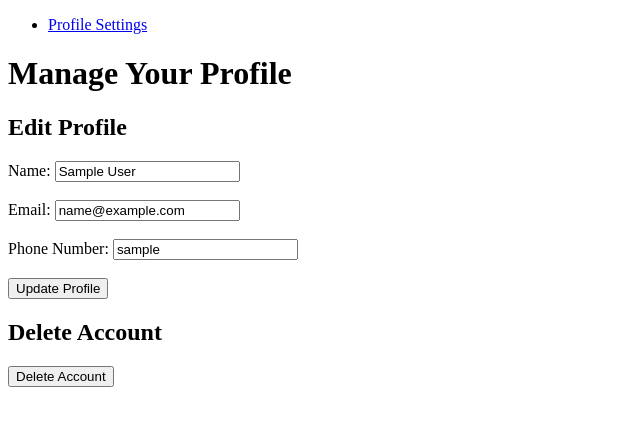
After one commit to alyee18/Lari-Lari-MMU, a Flask app: page /runner_profile in a window 1280 px wide. The commit adds this page. Shown: the top 426 px of the page, without its empty margins (0-640 px from the left). Run offline with Flask 3, Linux system fonts and the light colour scheme; the visitor is signed in with stand-in values (Sample User, id 1); data comes from the database, SQL or seed files in the repository; both versions use the stored data as it was after the commit.

Commit message:
i did runnerprofile

```diff
--- a/app.py
+++ b/app.py
@@ -46,6 +46,73 @@ def task_management(task_type):
 @app.route('/progress_tracking')
 def progress_tracking():
     return render_template('progress_tracking.html')
+
+@app.route('/runner_profile')
+def runner_profile():
+    if session.get('role') != 'runner':
+        flash("You do not have permission to access this page.", "error")
+        return redirect(url_for('index'))
+
+    conn = get_db_connection()
+    cursor = conn.cursor()
+    cursor.execute("SELECT * FROM users WHERE username = ?", (session['username'],))
+    user = cursor.fetchone()
+    conn.close()
+
+    return render_template('runner_profile.html', user=user)
+
+@app.route('/update_profile', methods=['POST'])
+def update_profile():
+    if 'username' not in session:
+        flash("You need to log in to access this page.", "error")
+        return redirect(url_for('login'))
+
+    name = request.form.get('name')
+    email = request.form.get('email')
+    phone_no = request.form.get('phone_no')
+
+    if not all([name, email, phone_no]):
+        flash("All fields are required.", "error")
+        return redirect(url_for('runner_profile'))
+
+    conn = get_db_connection()
+    cursor = conn.cursor()
+
+    cursor.execute(
+        """
+        UPDATE users
+        SET name = ?, email = ?, phone_no = ?
+        WHERE username = ?
+        """,
+        (name, email, phone_no, session['username'])
+    )
+    conn.commit()
+    conn.close()
+
+    flash("Profile updated successfully.", "success")
+    return redirect(url_for('runner_profile'))
+
+@app.route('/delete_account', methods=['POST'])
+def delete_account():
+    if 'username' not in session:
+        flash("You need to log in to access this page.", "error")
+        return redirect(url_for('login'))
+
+    conn = get_db_connection()
+    cursor = conn.cursor()
+
+    cursor.execute(
+        "DELETE FROM users WHERE username = ?",
+        (session['username'],)
+    )
+    conn.commit()
+    conn.close()
+
+    session.pop('username', None)
+    session.pop('role', None)
+
+    flash("Account deleted successfully.", "success")
+    return redirect(url_for('index'))
 
 def login_required(role=None):
     def decorator(f):
--- /dev/null
+++ b/templates/runner_profile.html
@@ -0,0 +1,52 @@
+<!DOCTYPE html>
+<html lang="en">
+<head>
+    <meta charset="UTF-8">
+    <meta name="viewport" content="width=device-width, initial-scale=1.0">
+    <title>Runner Profile</title>
+</head>
+<body>
+   <header>
+      <nav>
+          <ul>
+              <li><a href="{{ url_for('runner_profile') }}">Profile Settings</a></li>
+          </ul>
+      </nav>
+   </header>
+
+   <div class="container">
+        <h1>Manage Your Profile</h1>
+
+         {% with messages = get_flashed_messages(with_categories=True) %}
+            {% if messages %}
+                  {% for category, message in messages %}
+                     <div class="alert {{ category }}">{{ message }}</div>
+                  {% endfor %}
+            {% endif %}
+         {% endwith %}
+
+         <div id="profile-update">
+             <h2>Edit Profile</h2>
+             <form action="{{ url_for('update_profile') }}" method="post">
+                 <label for="name">Name:</label>
+                 <input type="text" id="name" name="name" value="{{ user.name }}" required><br><br>
+
+                 <label for="email">Email:</label>
+                 <input type="email" id="email" name="email" value="{{ user.email }}" required><br><br>
+
+                 <label for="phone_no">Phone Number:</label>
+                 <input type="text" id="phone_no" name="phone_no" value="{{ user.phone_no }}" required><br><br>
+
+                 <input type="submit" value="Update Profile">
+             </form>
+         </div>
+
+         <div id="delete-account">
+            <h2>Delete Account</h2>
+            <form action="{{ url_for('delete_account') }}" method="post" onsubmit="return confirm('Are you sure you want to delete your account? This action cannot be undone.');">
+                <input type="submit" value="Delete Account">
+            </form>
+         </div>
+    </div>
+</body>
+</html>
```
Also changed, not shown: templates/runner_home.html (+3 -7 lines), database.db.
